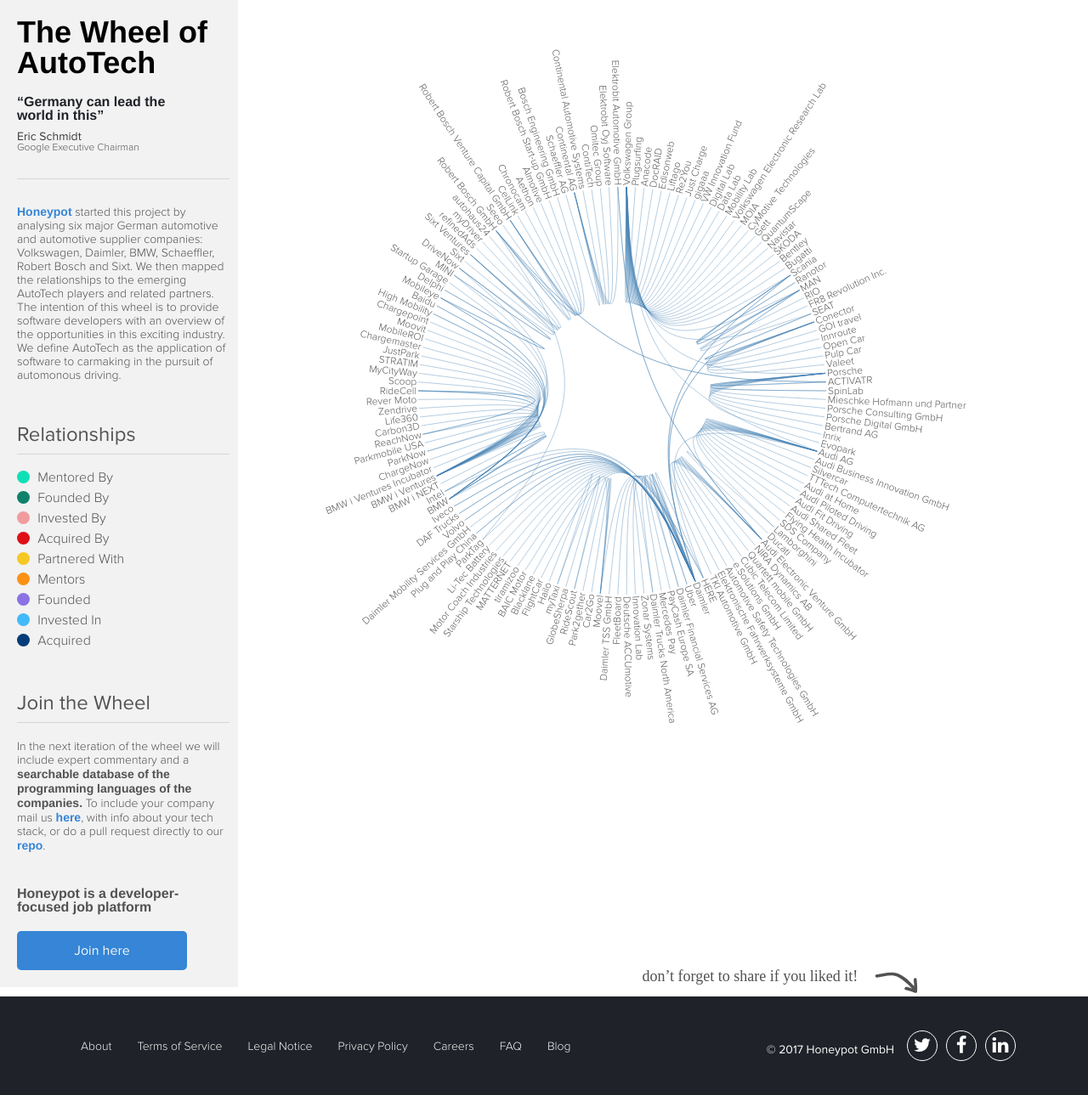
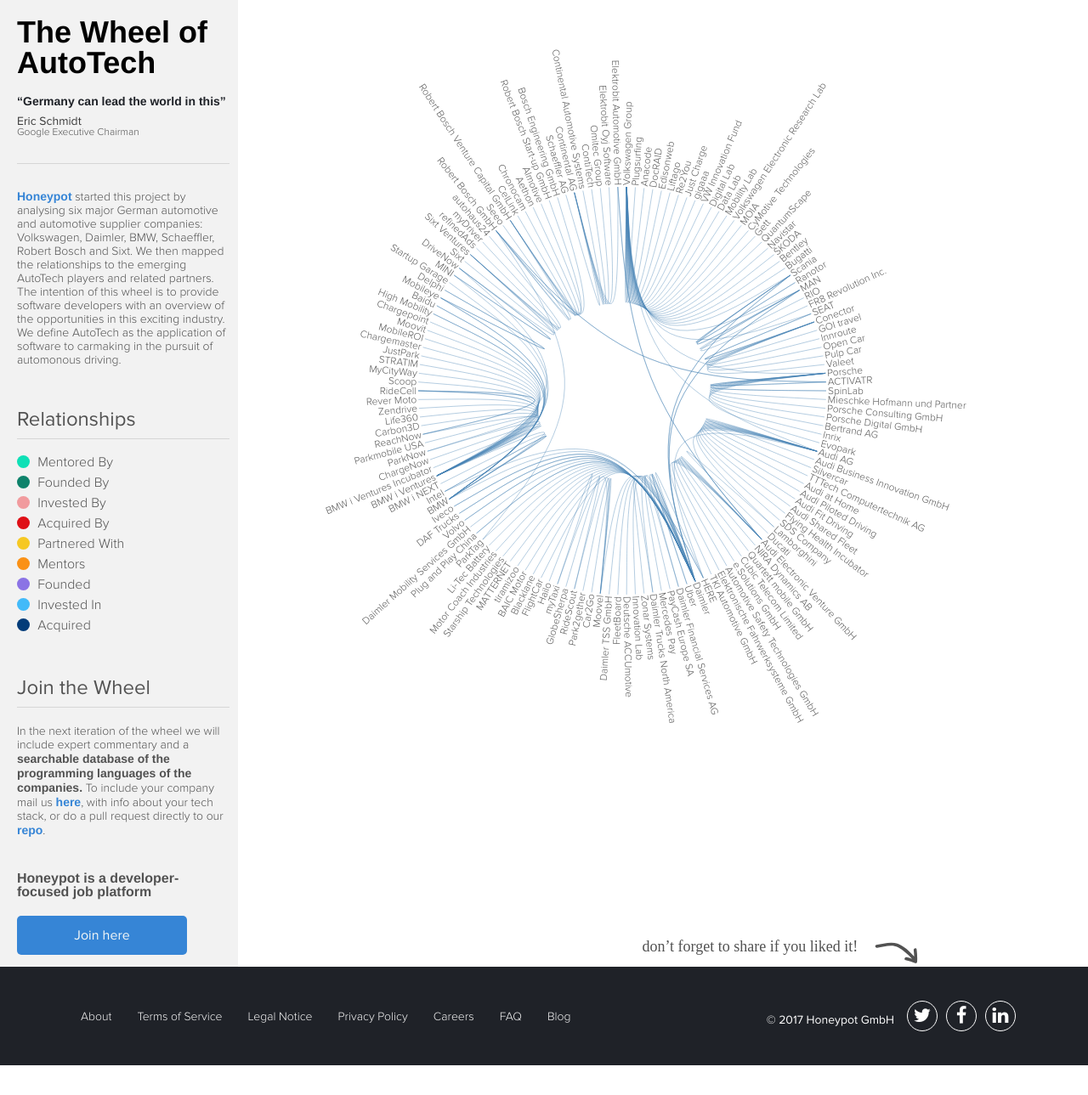
Before and after one commit to honeypotio/AutoTech, a website with bundled scripts: page index.html in a window 1280 px wide. Shown: the whole page at 85% size. After the commit the page ends 1254 px from the top, so only its background shows below. Built offline with nearby package versions, Linux system fonts and the light colour scheme; files whose address does not match are found by name.

Commit message:
Cleanup design bugs

```diff
--- a/index.html
+++ b/index.html
@@ -11,7 +11,7 @@
   <div class="sidebar">
     <h1 class="sidebar__title">The Wheel of AutoTech</h1>
     <div class="quote">
-      <p class="quote__text">“Germany can lead the <br />world in this”</p>
+      <p class="quote__text">“Germany can lead the world in this”</p>
       <p class="quote__author">Eric Schmidt</p>
       <p class="quote__author-position">Google Executive Chairman</p>
     </div>
--- a/styles/footer.scss
+++ b/styles/footer.scss
@@ -2,7 +2,7 @@
   position: relative;
   clear: both;
   background-color: $almost-black-color;
-  margin-top: 250px;
+  margin-top: 215px;
   padding: 40px 80px;
 
   @media #{$non-desktop} {
--- a/styles/quote.scss
+++ b/styles/quote.scss
@@ -5,7 +5,7 @@
 
   &__text {
     margin: 10px 0;
-    font-size: $fs-2;
+    font-size: $fs-1;
     font-weight: $fw-bold;
     color: $almost-black-color;
   }
```
Also changed, not shown: public/styles/main.css.
